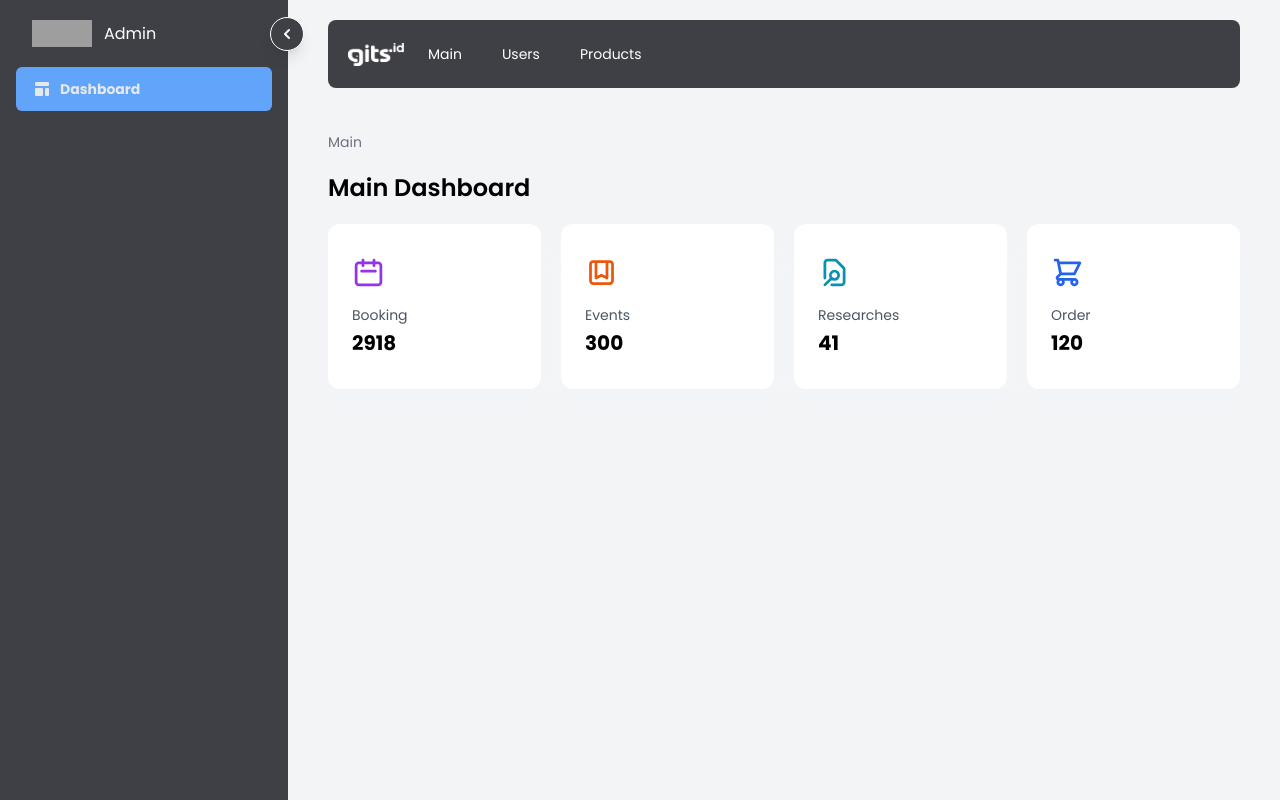
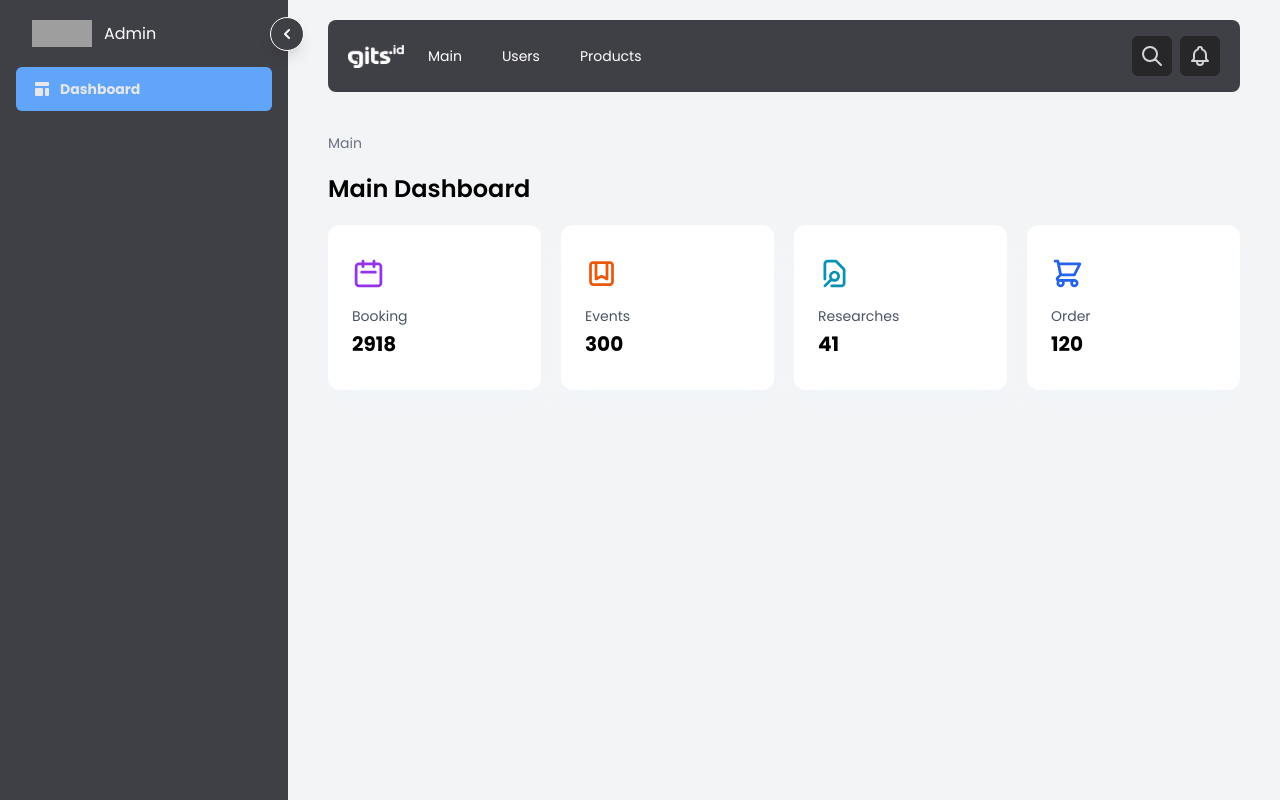
Before and after one commit to gitsindonesia/next-starter, a Next.js app: page /admin in a window 1280 px wide. Built offline with nearby package versions, Linux system fonts and the light colour scheme; grey boxes are pictures that could not be loaded.

Commit message:
feat(navbar component): able to set right items

```diff
--- a/components/Breadcrumb/Breadcrumb.tsx
+++ b/components/Breadcrumb/Breadcrumb.tsx
@@ -13,7 +13,7 @@ export interface Props {
 export const Breadcrumb = ({ crumbs, divider = '/' }: Props) => {
     const isLast = (i: number): boolean => i == crumbs.length - 1;
     return (
-        <ul className="flex items-center gap-2 text-sm mt-[1.5rem]">
+        <ul className="flex items-center gap-2 text-sm mt-[1.3rem]">
             {
                 crumbs.map((crumb: BreadcrumbType, index) => {
                     const lastCrumb = isLast(index);
--- a/components/Layouts/Admin.tsx
+++ b/components/Layouts/Admin.tsx
@@ -3,6 +3,8 @@ import SidebarCtx from "../Sidebar/context"
 import Link from "next/link";
 import { mainMenu, RoutesInterface } from '../../routes'
 import Navbar from "../Navbar/Navbar"
+import Button from '../Button/Button'
+import { SearchIcon, BellIcon } from '@heroicons/react/outline'
 
 const Admin = ( {children, rootClassName}: any ) => {
     const { showSidebar } = useContext(SidebarCtx);
@@ -25,6 +27,14 @@ const Admin = ( {children, rootClassName}: any ) => {
                                         )
                                     })
                                 }
+                            </>,
+                            toolbar: <>
+                                <Button outlined={false} className="w-10 h-10 border-0 rounded-full !text-zinc-300 hover:bg-zinc-900 bg-zinc-800 !p-2">
+                                    <SearchIcon width={50} />
+                                </Button>
+                                <Button outlined={false} className="w-10 h-10 border-0 rounded-full !text-zinc-300 hover:bg-zinc-900 bg-zinc-800 !p-2">
+                                    <BellIcon width={50} />
+                                </Button>
                             </>
                         }}
                     </Navbar>
--- a/components/Navbar/Navbar.tsx
+++ b/components/Navbar/Navbar.tsx
@@ -1,4 +1,11 @@
 import Image from "next/image";
+import Button from '../Button/Button'
+import { Dropdown, DropdownItem } from "../Dropdown/Dropdown";
+import { SearchIcon, BellIcon } from '@heroicons/react/outline'
+import { Menu, Transition } from '@headlessui/react'
+import { Fragment } from 'react'
+import Link from 'next/link'
+
 
 interface NavbarInterfaces {
     flying?: boolean,
@@ -9,7 +16,8 @@ interface NavbarInterfaces {
     roundedClassName?: string,
     showLogo?: boolean,
     logoSrc?: string,
-    children?: any
+    children?: any,
+    showProfileButton?: boolean
 }
 
 const Navbar = ({
@@ -20,6 +28,7 @@ const Navbar = ({
     roundedClassName = 'rounded-lg',
     showLogo = true,
     logoSrc = '/images/logo.png',
+    showProfileButton = true,
     children
 }: NavbarInterfaces) => {
     return (
@@ -37,9 +46,22 @@ const Navbar = ({
                                 height={23.22}
                             />
                         }
-                    <div className="flex items-center text-white gap-4 text-sm">
-                        { children.menus }
+                        <div className="flex items-center text-white gap-4 text-sm">
+                            { children.menus }
+                        </div>
                     </div>
+                    <div className="flex items-center gap-2">
+                        {
+                            children.toolbar ||
+                            <>
+                            <Button outlined={false} className="w-10 h-10 border-0 rounded-full !text-zinc-300 hover:bg-zinc-900 bg-zinc-800 !p-2">
+                                <SearchIcon width={50} />
+                            </Button>
+                            <Button outlined={false} className="w-10 h-10 border-0 rounded-full !text-zinc-300 hover:bg-zinc-900 bg-zinc-800 !p-2">
+                                <BellIcon width={50} />
+                            </Button>
+                            </>
+                        }
                     </div>
                 </div>
             </div>
```
